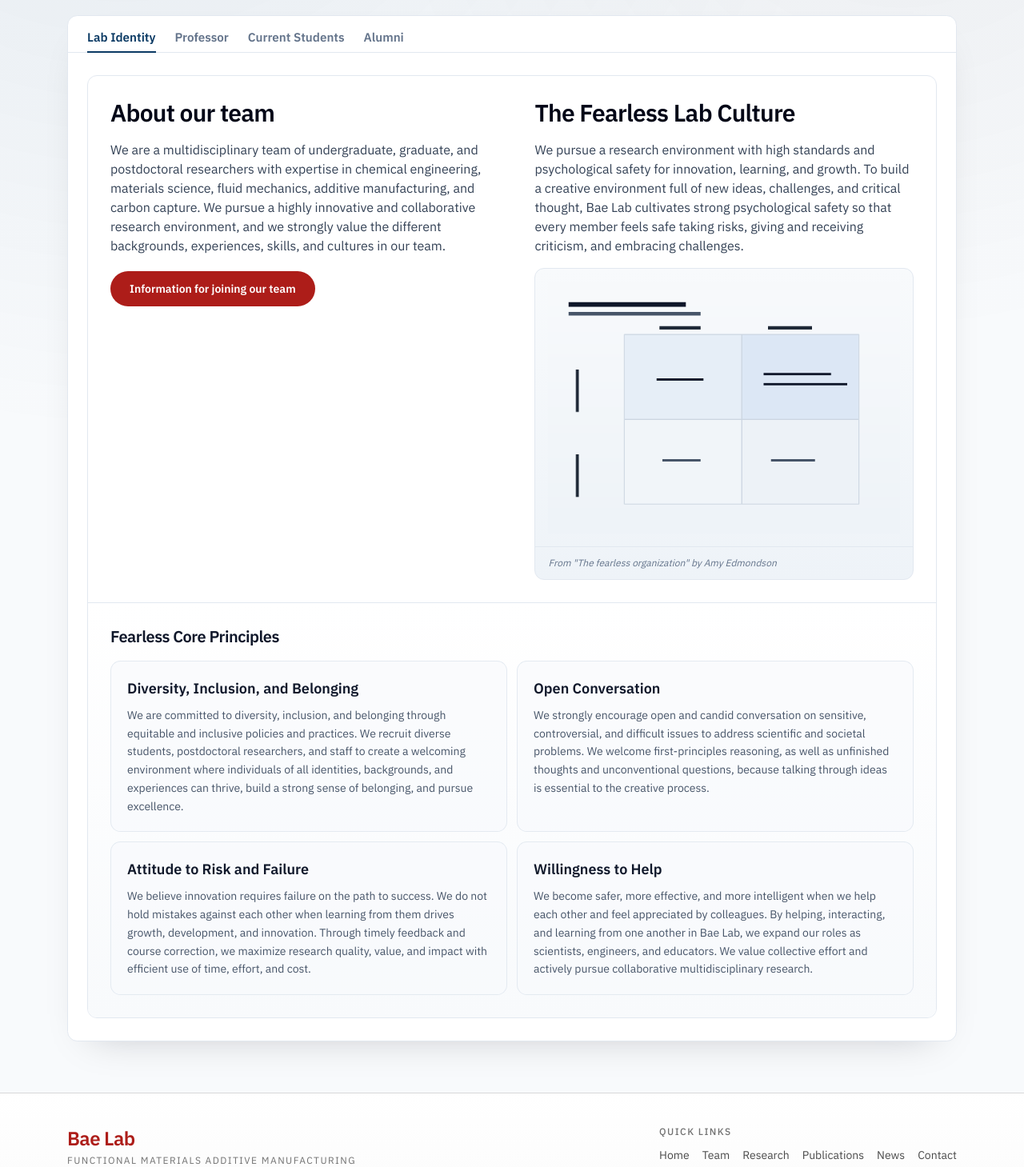
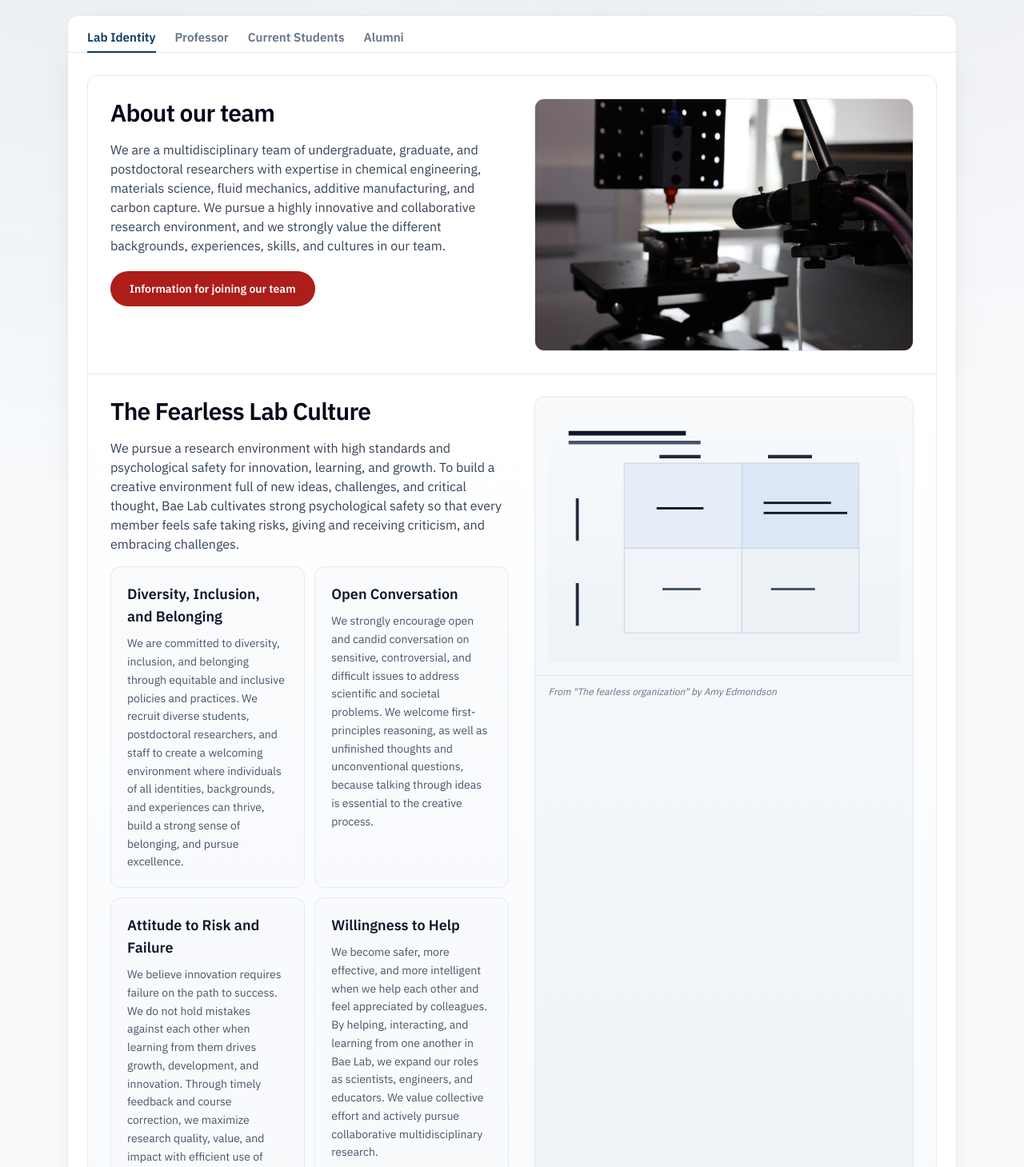
Before and after one commit to baegroup/baegroup.github.io, a React (Vite) app: page /team in a window 1280 px wide. Shown: the part 231-1690 px from the top of the page at 80% size. Built offline with nearby package versions, Linux system fonts and the light colour scheme.

Commit message:
Refine team identity layout and professor publication formatting

```diff
--- a/src/pages/TeamPage.jsx
+++ b/src/pages/TeamPage.jsx
@@ -24,15 +24,14 @@ const DEFAULT_JUMP_NAV = {
 
 const SUPPORTED_SECTION_IDS = new Set(['identity', 'professor', 'current', 'alumni']);
 const PRIMARY_STUDENT_ROLES = new Set(['Graduate', 'Undergraduate']);
+const LAB_GROUP_IMAGE_PATH = 'assets/img/home/join/team.jpg';
 const FEARLESS_IMAGE_PATH = 'assets/img/team/culture/fearless-organization.png';
 const IDENTITY_COPY = {
   en: {
-    aboutHeading: 'About our team',
-    principlesHeading: 'Fearless Core Principles'
+    aboutHeading: 'About our team'
   },
   ko: {
-    aboutHeading: 'Team Overview',
-    principlesHeading: 'Fearless Core Principles'
+    aboutHeading: 'Team Overview'
   }
 };
 const PROFESSOR_COPY = {
@@ -88,28 +87,33 @@ const PROFESSOR_PROFILE_DETAILS = {
       {
         authors: 'Jaehyeong Bae, Haeseong Lim, Jaewan Ahn, Youn Hwa Kim, Min Soo Kim, and Il-Doo Kim',
         title: 'Photoenergy harvesting by photoacid solution',
-        journal: 'Advanced Materials, 2201734, 2022. Featured as Journal Inside Front Cover.'
+        journalName: 'Advanced Materials',
+        details: '2201734, 2022. Featured as Journal Inside Front Cover.'
       },
       {
         authors:
           'Jaehyeong Bae, Keonwoo Choi, Hyunsun Song, Do Heung Kim, Doo Young Youn, Su-Ho Cho, Dogyeong Jeon, Jiyoung Lee, Junyoung Lee, wontae Jang, Changhyeon Lee, Youson Kim, Chanhoon Kim, Ji-Won Jung, Sung Gap Im, and Il-Doo Kim',
         title: 'Reinforcing Native Solid-Electrolyte Interphase Layer via Electrolyte-Swellable Soft-Scaffold for Lithium Metal Anode',
-        journal: 'Advanced Energy Materials, 2203818, 2023.'
+        journalName: 'Advanced Energy Materials',
+        details: '2203818, 2023.'
       },
       {
         authors: 'Dong-Ha Kim, Jaehyeong Bae, Jiyoung Lee, Jaewan Ahn, Won-Tae Hwang, Jaehyun Ko, and Il-Doo Kim',
         title: 'Porous Nanofiber Membrane: Rational Design for Highly Sensitive Thermochromic Sensor',
-        journal: 'Advanced Functional Materials, 2200463, 2022. Featured as Journal Front Cover.'
+        journalName: 'Advanced Functional Materials',
+        details: '2200463, 2022. Featured as Journal Front Cover.'
       },
       {
         authors: 'Jaehyeong Bae, Min Soo Kim, Taegon Oh, Bong Lim Suh, Tae Gwang Yun, Seungjun Lee, Kahyun Hur, Yury Gogotsi, Chong Min Koo, and Il-Doo Kim',
         title: 'Towards Watt-scale hydroelectric energy harvesting by Ti3C2Tx-based transpiration-driven electrokinetic power generators',
-        journal: 'Energy & Environmental Science, 15, 123-135, 2022. Featured as Journal Inside Front Cover.'
+        journalName: 'Energy & Environmental Science',
+        details: '15, 123-135, 2022. Featured as Journal Inside Front Cover.'
       },
       {
         authors: 'Jaehyeong Bae, Tae Gwang Yun, Bong Lim Suh, Jihan Kim, and Il-Doo Kim',
         title: 'Self-operating transpiration driven electrokinetic power generator with an artificial hydrological cycle',
-        journal: 'Energy & Environmental Science, 13, 527-534, 2019. Featured as Journal Back Cover.'
+        journalName: 'Energy & Environmental Science',
+        details: '13, 527-534, 2019. Featured as Journal Back Cover.'
       }
     ]
   }
@@ -211,6 +215,26 @@ function ProfessorTimeline({ title, items }) {
   );
 }
 
+function HighlightPIName({ authors, piName }) {
+  if (!authors || !piName || !String(authors).includes(piName)) {
+    return <>{authors}</>;
+  }
+
+  const chunks = String(authors).split(piName);
+  return (
+    <>
+      {chunks.map((chunk, index) => (
+        <span key={`${chunk}-${index}`}>
+          {chunk}
+          {index < chunks.length - 1 ? (
+            <span className="underline decoration-slate-500 decoration-2 underline-offset-4">{piName}</span>
+          ) : null}
+        </span>
+      ))}
+    </>
+  );
+}
+
 function ProfessorPublications({ title, items }) {
   if (!items.length) {
     return null;
@@ -221,10 +245,12 @@ function ProfessorPublications({ title, items }) {
       <h3 className="text-3xl font-semibold tracking-tight text-slate-950">{title}</h3>
       <ul className="list-disc space-y-4 pl-6 text-sm leading-relaxed text-slate-700 md:text-base">
         {items.map((item) => (
-          <li key={`${item.title}-${item.journal}`}>
-            <span>{item.authors}, </span>
+          <li key={`${item.title}-${item.journalName}`}>
+            <HighlightPIName authors={item.authors} piName="Jaehyeong Bae" />
+            <span>, </span>
             <span>"{item.title}", </span>
-            <strong className="font-semibold text-slate-900">{item.journal}</strong>
+            <strong className="font-semibold text-slate-900">{item.journalName}</strong>
+            {item.details ? <span>, {item.details}</span> : null}
           </li>
         ))}
       </ul>
@@ -260,9 +286,7 @@ function ProfessorShowcase({ professor, locale }) {
           <div className="space-y-5">
             <div className="space-y-2">
               <p className="text-xs font-semibold uppercase tracking-[0.12em] text-[#7a0f1f]">{copy.sectionLead}</p>
-              <h3 className="text-4xl font-semibold tracking-tight text-slate-950 md:text-5xl">
-                Prof. <span className="underline decoration-slate-400 decoration-2 underline-offset-8">{professor.localizedName}</span>
-              </h3>
+              <h3 className="text-4xl font-semibold tracking-tight text-slate-950 md:text-5xl">Prof. {professor.localizedName}</h3>
               <p className="text-2xl font-semibold leading-tight text-slate-900">{copy.department}</p>
               <p className="text-sm leading-relaxed text-slate-600 md:text-base">{copy.affiliation}</p>
             </div>
@@ -309,6 +333,7 @@ export function TeamPage({ locale }) {
   const [loading, setLoading] = useState(true);
   const [error, setError] = useState('');
   const [activeSection, setActiveSection] = useState('identity');
+  const [aboutImageBroken, setAboutImageBroken] = useState(false);
   const [cultureImageBroken, setCultureImageBroken] = useState(false);
 
   useEffect(() => {
@@ -466,9 +491,28 @@ export function TeamPage({ locale }) {
                       </div>
                     </div>
 
+                    <figure className="overflow-hidden rounded-xl border border-slate-200 bg-slate-100">
+                      {!aboutImageBroken ? (
+                        <img
+                          alt="Bae Lab group photo"
+                          className="h-full w-full object-cover"
+                          onError={() => setAboutImageBroken(true)}
+                          src={`${import.meta.env.BASE_URL}${LAB_GROUP_IMAGE_PATH}`}
+                        />
+                      ) : (
+                        <div className="flex min-h-56 items-center justify-center px-4 text-center text-sm text-slate-500">Lab group photo placeholder</div>
+                      )}
+                    </figure>
+                  </div>
+
+                  <div className="h-px bg-slate-200" />
+
+                  <div className="grid gap-6 bg-[linear-gradient(180deg,#ffffff_0%,#f8fafc_100%)] p-5 md:p-7 lg:grid-cols-[minmax(0,1fr)_minmax(320px,0.95fr)] lg:gap-8">
                     <div className="space-y-4">
                       <h2 className="text-2xl font-semibold tracking-tight text-slate-950 md:text-3xl">{content.cultureTitle || 'The Fearless Lab Culture'}</h2>
                       <p className="text-sm leading-relaxed text-slate-700 md:text-base">{content.cultureBody || ''}</p>
+                      <Principles principles={culturePrinciples} />
+                    </div>
 
                     <figure className="overflow-hidden rounded-xl border border-slate-200 bg-[linear-gradient(180deg,#f8fafc_0%,#eef3f8_100%)]">
                       {!cultureImageBroken ? (
@@ -479,20 +523,12 @@ export function TeamPage({ locale }) {
                           src={`${import.meta.env.BASE_URL}${FEARLESS_IMAGE_PATH}`}
                         />
                       ) : (
-                          <div className="flex min-h-52 items-center justify-center px-4 text-center text-sm text-slate-500">
-                            Culture image placeholder
-                          </div>
+                        <div className="flex min-h-52 items-center justify-center px-4 text-center text-sm text-slate-500">Culture image placeholder</div>
                       )}
                       <figcaption className="border-t border-slate-200 px-4 py-3 text-xs italic text-slate-500">
                         From "The fearless organization" by Amy Edmondson
                       </figcaption>
                     </figure>
-                    </div>
-                  </div>
-
-                  <div className="border-t border-slate-200 bg-[linear-gradient(180deg,#ffffff_0%,#f8fafc_100%)] p-5 md:p-7">
-                    <h3 className="mb-4 text-lg font-semibold tracking-tight text-slate-900 md:text-xl">{identityCopy.principlesHeading}</h3>
-                    <Principles principles={culturePrinciples} />
                   </div>
                 </section>
               </section>
```
Lines whose indentation alone changed are shown as unchanged.
